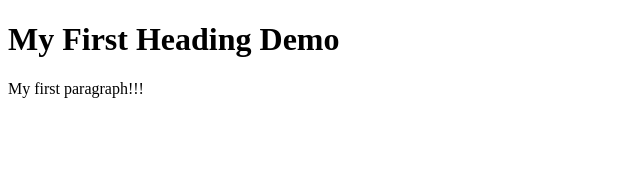
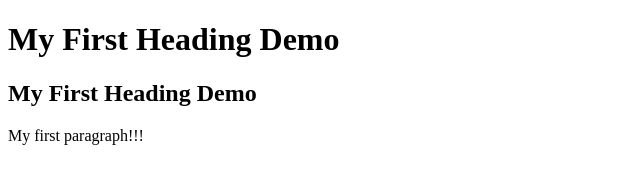
Before and after one commit to kyung512/next14, a plain HTML site: page index.html in a window 1280 px wide. Shown: the whole page, without its empty margins (0-640 px from the left). Drawn offline with Linux system fonts and the light colour scheme.

Commit message:
Update index.html

```diff
--- a/index.html
+++ b/index.html
@@ -6,6 +6,7 @@
 <body>
 
 <h1>My First Heading Demo</h1>
+<h2>My First Heading Demo</h2>
 <p>My first paragraph!!!</p>
 
 </body>
```
